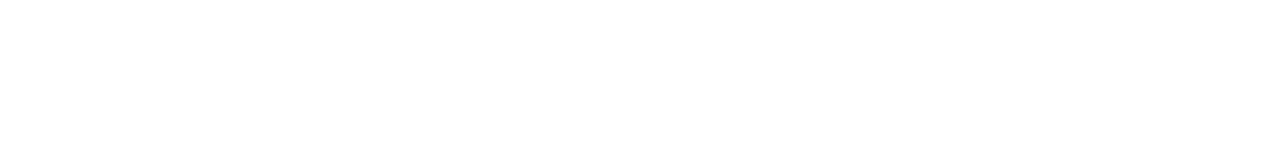
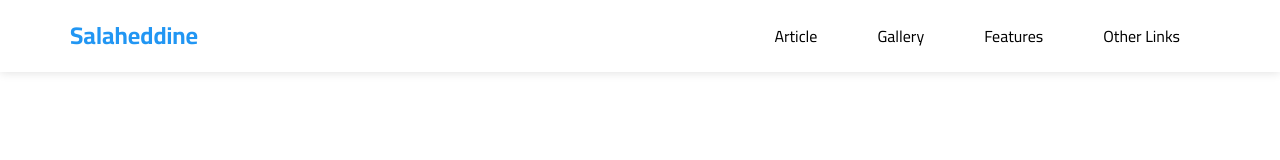
Before and after one commit to AksaimSalaheddine/Templet-Three, a plain HTML site: page index.html in a window 1280 px wide. Drawn offline with Linux system fonts and the light colour scheme.

Commit message:
header stracture

```diff
--- a/css/main.css
+++ b/css/main.css
@@ -2,6 +2,10 @@
 :root {
   --main-color: #2196f3;
   --main-color-alt: #1787e0;
+  --main-transition: 0.3s;
+}
+* {
+  box-sizing: border-box;
 }
 html {
   scroll-behavior: smooth;
@@ -13,6 +17,9 @@ ul {
   list-style: none;
   margin: 0;
   padding: 0;
+}
+a {
+  text-decoration: none;
 }
 .contianer {
   padding-left: 15px;
@@ -39,3 +46,43 @@ ul {
   }
 }
 /* End globle rules */
+/* Start header  */
+.header {
+  background-color: white;
+  box-shadow: 0 0 10px #ddd;
+  position: relative;
+}
+.header .contianer {
+  position: relative;
+  display: flex;
+  justify-content: space-between;
+  align-items: center;
+  flex-wrap: nowrap;
+}
+.header .logo {
+  font-size: 24px;
+  font-weight: bold;
+  color: var(--main-color);
+  height: 72px;
+  display: flex;
+  align-items: center;
+  justify-content: center;
+}
+.header .main-nav {
+  display: flex;
+}
+.header .main-nav > li > a {
+  display: flex;
+  justify-content: center;
+  align-items: center;
+  color: black;
+  padding: 0 30px;
+  position: relative;
+  height: 72px;
+  transition: var(--main-transition);
+  -webkit-transition: var(--main-transition);
+  -moz-transition: var(--main-transition);
+  -ms-transition: var(--main-transition);
+  -o-transition: var(--main-transition);
+}
+/* End header  */
--- a/index.html
+++ b/index.html
@@ -19,5 +19,19 @@
       rel="stylesheet"
     />
   </head>
-  <body></body>
+  <body>
+    <!-- Start header -->
+    <div class="header">
+      <div class="contianer">
+        <a href="#" class="logo">Salaheddine</a>
+          <ul class="main-nav">
+            <li><a class="article">Article</a></li>
+            <li><a class="gallery">Gallery</a></li>
+            <li><a class="feautres">Features</a></li>
+            <li><a class="other">Other Links</a></li>
+          </ul>
+      </div>
+    </div>
+    <!-- End header -->
+  </body>
 </html>
```
